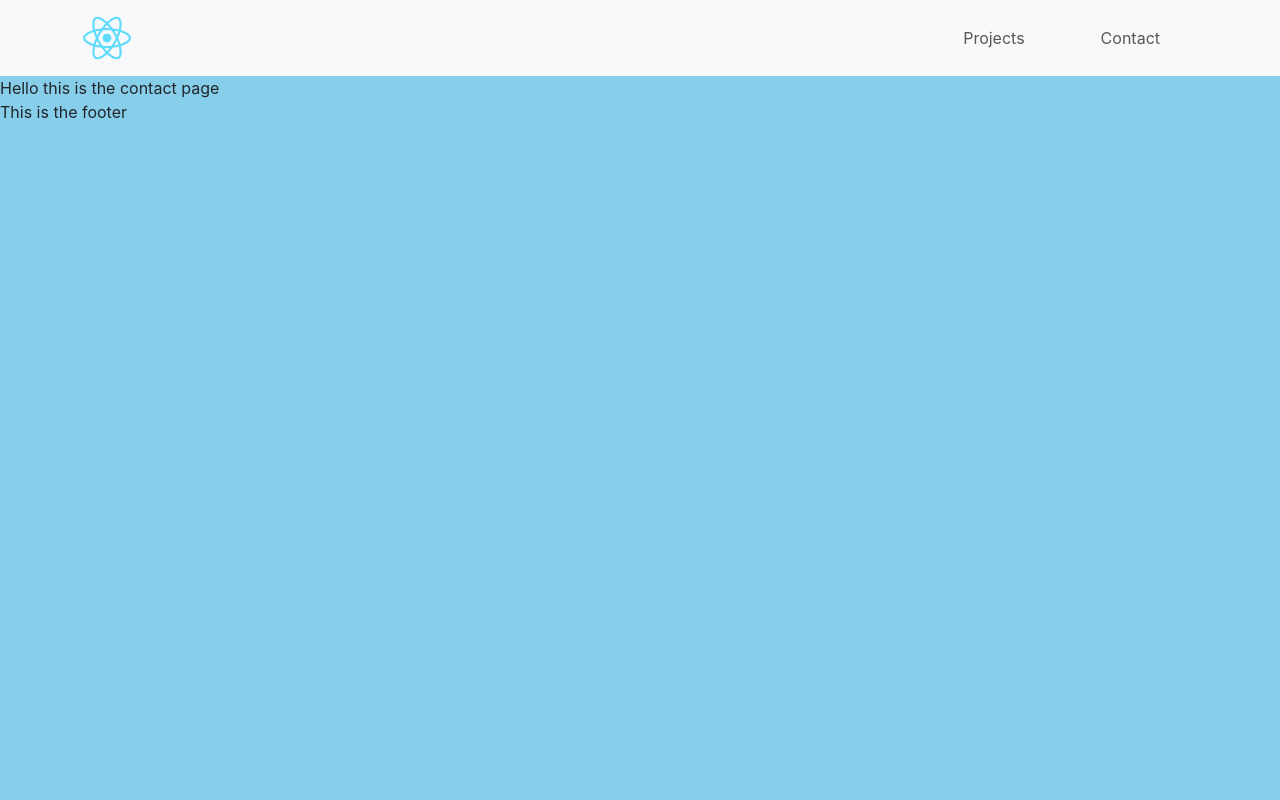
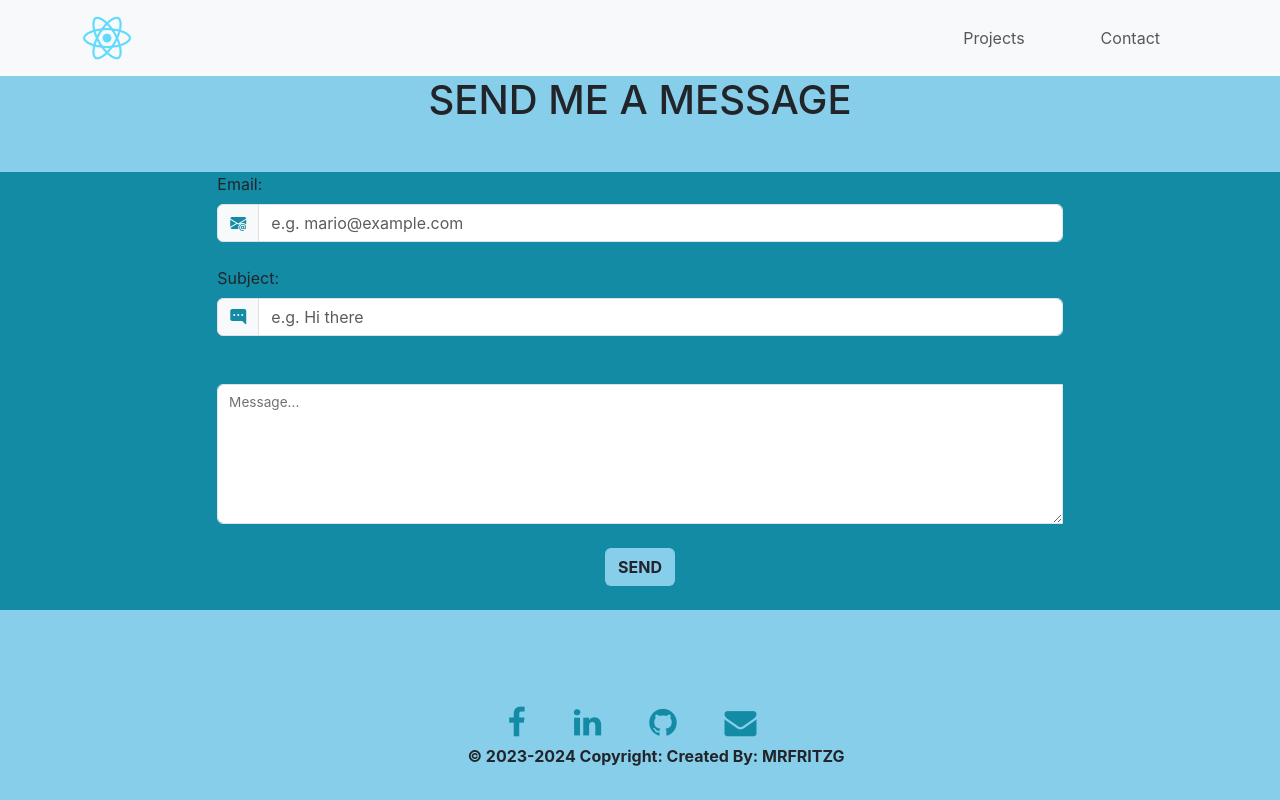
Before and after one commit to mrfritzg/fgportfolio, a React (Create React App) app: page /contact in a window 1280 px wide. Built offline with nearby package versions, Linux system fonts and the light colour scheme.

Commit message:
added form for contact page

```diff
--- a/public/index.html
+++ b/public/index.html
@@ -24,7 +24,12 @@
       work correctly both with client-side routing and a non-root public URL.
       Learn how to configure a non-root public URL by running `npm run build`.
     -->
+    <!-- bootstrap -->
     <link href="https://cdn.jsdelivr.net/npm/bootstrap@5.3.0-alpha3/dist/css/bootstrap.min.css" rel="stylesheet" integrity="sha384-KK94CHFLLe+nY2dmCWGMq91rCGa5gtU4mk92HdvYe+M/SXH301p5ILy+dN9+nJOZ" crossorigin="anonymous" />
+    <!-- font awesome -->
+    <link rel="stylesheet" href="https://maxcdn.bootstrapcdn.com/font-awesome/4.7.0/css/font-awesome.min.css" />
+<!-- bootstrap icon fonts  -->
+    <link rel="stylesheet" href="https://cdn.jsdelivr.net/npm/bootstrap-icons@1.10.4/font/bootstrap-icons.css">
     <title>Fritz Guerilus Portfolio- React App</title>
   </head>
   <body>
--- a/src/App.css
+++ b/src/App.css
@@ -1,38 +1,91 @@
-.App {
-  text-align: center;
+
+.pagelogo {
+  width: 50px;
+  height: 50px;
 }
 
-.App-logo {
-  height: 40vmin;
-  pointer-events: none;
+
+.nav-link:hover {
+  background-color: rgba(19,139,164,255);
+  color: white;
+  font-weight: bolder;
 }
 
-@media (prefers-reduced-motion: no-preference) {
-  .App-logo {
-    animation: App-logo-spin infinite 20s linear;
+.nav-link {
+  margin-left:30px;
+  margin-right:30px;
+
   }
+
+  .masthead {
+    background-size: cover;
+    background-position: center;
+    min-height: 60vh;
+    position: relative;
+
+
+    background-image: url('../public/images/image_hero.jpg');
+
+  }
+
+  .mypic {
+   width: 100%;
+  height: auto;
+  border-radius: 70%;
+  margin: 0 auto;
+  display:block;
+  }
+
+  .introText {
+    font-size: 3rem
+  }
+
+  .color-overlay {
+    color: white;
+    text-shadow: 2px 2px 2px rgba(0,0,0,.2  );
+    background-color: rgba(19,139,164,255)
+  }
+
+  @media (max-width: 768px) {
+    .masthead {
+      min-height: 30vh;
+    }
+
+    .introText {
+      font-size: calc(1.525rem + 3.3vw);
+    }
+  }
+
+  #myprojects {
+    background-color: rgba(19,139,164,255)
+  }
+
+  button {
+    background-color: rgba(19,139,164,255) !important;
+
+  }
+
+  .card-body {
+    background-color: skyblue;
+  }
+
+
+  i {
+    color: rgba(19,139,164,255);
+  }
+
+
+  footer {
+  position: absolute;
+  bottom: 0;
+  width: 100%;
 }
 
-.App-header {
-  background-color: #282c34;
-  min-height: 100vh;
-  display: flex;
-  flex-direction: column;
-  align-items: center;
-  justify-content: center;
-  font-size: calc(10px + 2vmin);
-  color: white;
+.emailform {
+  background-color: rgba(19,139,164,255)
 }
 
-.App-link {
-  color: #61dafb;
+.forEmail{
+  background-color: skyblue !important;
+  font-weight: bold;
 }
-
-@keyframes App-logo-spin {
-  from {
-    transform: rotate(0deg);
-  }
-  to {
-    transform: rotate(360deg);
-  }
-}
--- a/src/App.js
+++ b/src/App.js
@@ -1,6 +1,5 @@
-import { Link } from "react-router-dom";
 // import logo from './logo.svg';
-// import './App.css';
+import './App.css';
 import { Routes, Route, Navigate } from 'react-router-dom';
 import Navbar from './components/navbar';
 import Projects from "./pages/projects";
@@ -9,7 +8,7 @@ import Footer from "./components/footer";
 
 function App() {
   return (
-    <div>
+    <>
       <Navbar />
       <Routes>
         <Route path='/contact' element={<Contact />} />
@@ -18,7 +17,7 @@ function App() {
         <Route path='*' element={<Navigate to='/' />} />
       </Routes>
       <Footer />
-    </div>
+    </>
   );
 }
 
--- a/src/components/footer.js
+++ b/src/components/footer.js
@@ -1,7 +1,29 @@
-export default function Footer () {
+import { Link } from "react-router-dom";
+
+export default function Footer() {
     return (
-        <div>
-            This is the footer
-        </div>
+        <>
+            <footer className="m-3">
+                <div className="container px-3 py-0 text-center">
+                    <Link to="http://facebook.com">
+                        <i className="fa fa-facebook fa-lg  me-5 me-3 fa-2x"></i>
+                    </Link>
+                    <Link to="https://www.linkedin.com/in/fritz-guerilus-jr-061a9311/">
+                        <i class="fa fa-linkedin fa-lg white-text me-5 me-3 fa-2x"></i>
+                    </Link>
+                    <Link to="https://github.com/mrfritzg">
+                        <i className="fa fa-github fa-lg white-text me-5 fa-2x"></i>
+                    </Link>
+                    <Link to="mailto:mrfritz@gmail.com">
+                        <i className="fa fa-envelope fa-lg white-text me-5 fa-2x"></i>
+                    </Link>
+                </div>
+                <div className="my-2">
+                    <p className="fw-bold text-center px-5 py-0">
+                        &copy; 2023-2024 Copyright: Created By: MRFRITZG
+                    </p>
+                </div>
+            </footer>
+        </>
     )
 }
--- a/src/index.css
+++ b/src/index.css
@@ -1,3 +1,7 @@
+html {
+  height: 100%;
+}
+
 body {
   margin: 0;
   font-family: -apple-system, BlinkMacSystemFont, 'Segoe UI', 'Roboto', 'Oxygen',
@@ -6,35 +10,32 @@ body {
   -webkit-font-smoothing: antialiased;
   -moz-osx-font-smoothing: grayscale;
   background-color: skyblue;
+  /* display: flex !important;
+  flex-direction: column; */
+  min-height: 100vh;
+  position: relative;
+  padding-bottom: 110px;
 
 }
-
-html {
-  scroll-behavior: smooth;
-}
-
 
 code {
   font-family: source-code-pro, Menlo, Monaco, Consolas, 'Courier New',
     monospace;
 }
-
+/*
 .pagelogo {
-  /* transform: scale(0.5) */
   width: 50px;
   height: 50px;
 }
 
 
 .nav-link:hover {
-  background-color: /* skyblue */ rgba(19,139,164,255);
+  background-color: rgba(19,139,164,255);
   color: white;
   font-weight: bolder;
 }
 
 .nav-link {
-  /* padding-left:30px;
-  padding-right:30px; */
   margin-left:30px;
   margin-right:30px;
 
@@ -64,7 +65,6 @@ code {
   }
 
   .color-overlay {
-    /* position:absolute; */
     color: white;
     text-shadow: 2px 2px 2px rgba(0,0,0,.2  );
     background-color: rgba(19,139,164,255)
@@ -93,7 +93,16 @@ code {
     background-color: skyblue;
   }
 
-  /* .div1 {
-    display: flex;
-    justify-content: center;
+
+  i {
+    color: rgba(19,139,164,255);
   } */
+
+
+/* footer {
+  justify-self: flex-end
+} */
+
+/* .contactform {
+  flex-grow: 1;
+} */
--- a/src/pages/Contact.js
+++ b/src/pages/Contact.js
@@ -1,7 +1,39 @@
-export default function Contact () {
+export default function Contact() {
     return (
-        <div>
-            Hello this is the contact page
-        </div>
+        <>
+            <h1 className="text-center mb-0 pb-0">SEND ME A MESSAGE</h1>
+            <div className="row justify-content-center my-5 emailform">
+                <div className="col-md-8">
+                    <form action="">
+                        <label htmlFor="email" className="form-label">Email:</label>
+                        <div className="mb-4 input-group">
+                            <span className="input-group-text">
+                                <i className="bi bi-envelope-at-fill"></i>
+                            </span>
+                            <input type="email" id="email" placeholder="e.g. mario@example.com" required className="form-control" />
+                        </div>
+
+                        <label htmlFor="subject" className="form-label">Subject:</label>
+                        <div className="mb-4 input-group">
+                            <span className="input-group-text">
+                                <i className="bi bi-chat-right-dots-fill"></i>
+                            </span>
+                            <input type="text" id="subject" placeholder="e.g. Hi there" required className="form-control" />
+
+
+                        </div>
+
+                        <div className=" form-floating mb-4 mt-5 input-group">
+                            <textarea id="message" className="form-control" aria-label="With textarea" style={{ height: "140px" }}></textarea>
+                            <label htmlFor="message">Message...</label>
+                        </div>
+                        <div className="mb-4 text-center">
+                            <button type="submit" className="btn forEmail">SEND</button>
+                        </div>
+
+                    </form>
+                </div>
+            </div>
+        </>
     )
 }
--- a/src/pages/projects.js
+++ b/src/pages/projects.js
@@ -1,7 +1,6 @@
 import { Link } from "react-router-dom";
 // import logo from './logo.svg';
-// import './App.css';
-import { Routes, Route, Navigate } from 'react-router-dom';
+
 
 export default function Projects() {
   return (
```
